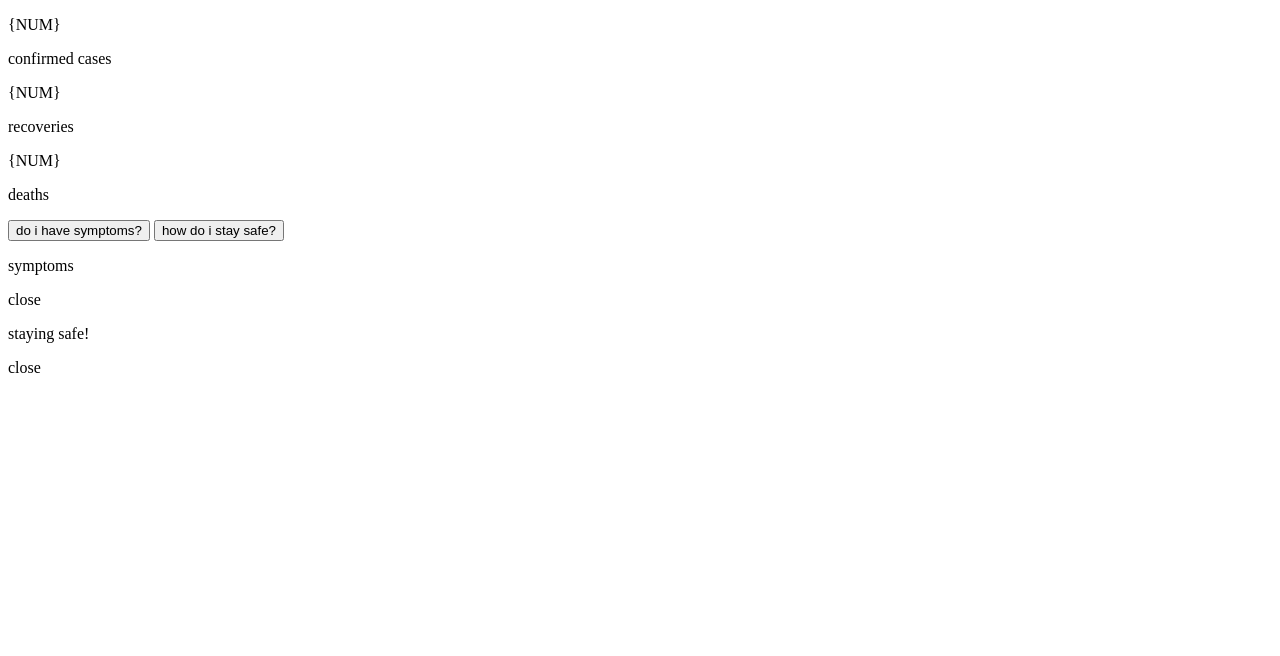
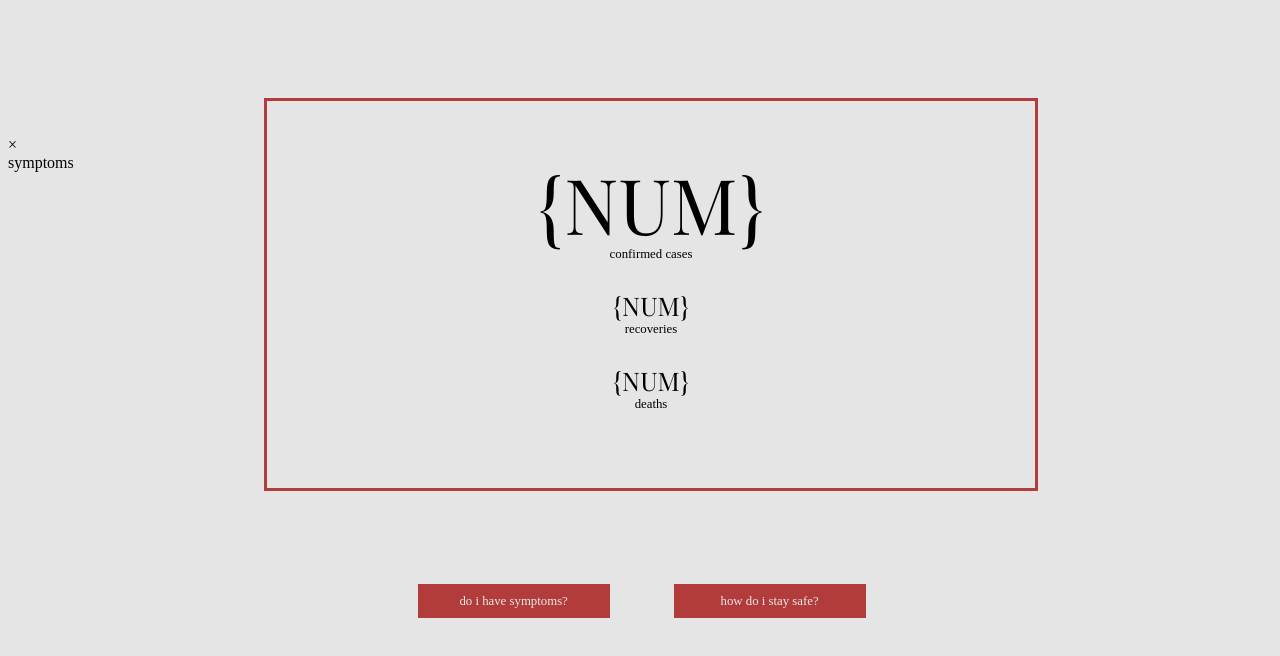
Before and after one commit to trisaleung/counter-covid, a website: page main.html in a window 1280 px wide. Both pictures are taken after a click on the button "do i have symptoms?". Drawn offline with nearby package versions, Linux system fonts and the light colour scheme; a web font is replaced by a local one.

Commit message:
added jquery

```diff
--- a/main.html
+++ b/main.html
@@ -2,10 +2,99 @@
 <html>
     <head>
         <link href="main.css"/>
+        <link href="https://fonts.googleapis.com/css?family=Fauna+One|Playfair+Display&display=swap" rel="stylesheet"/>
+        <script src="jquery-3.4.1.min.js"></script>
         <script src="main.js"></script>
-        <link href="https://fonts.googleapis.com/css?family=Fauna+One|Playfair+Display&display=swap" rel="stylesheet"/>
         <title>counter covid</title>
         <meta name="viewport" content="width=device-width, initial-scale=1.0">
+        <script>
+            $(".open").on("click", function(){
+                $(".popup, .popup-content").addClass("active");
+            });
+        </script>
+        <style>
+            #background {
+                background-color: #E5E5E5;
+            }
+            #outsideBox {
+                text-align: center;
+                width: 50vw;
+                margin-left: 20%;
+                padding: 5%;
+                border: 3px solid #B23B3B;
+                margin-top: 7%;
+                position: absolute;
+                z-index: 1;
+            }
+
+            #confirmedCases {
+                font-family: 'Playfair Display', serif;
+                font-size: 6vw;
+                margin-bottom: 3%;
+                margin-top: -2%;
+            }
+
+            #recoveries {
+                font-family: 'Playfair Display', serif;
+                font-size: 2vw;
+            }
+
+            #deaths {
+                font-family: 'Playfair Display', serif;
+                font-size: 2vw;
+            }
+
+            .labelText {
+                margin-top: -4%;
+                font-family: 'Fauna One', serif;
+                font-size: 1vw;
+            }
+
+            #buttons {
+                display: grid;
+                grid-template-columns: 15vw 15vw;
+                grid-column-gap: 5vw;
+                margin-left: 27%;
+                padding: 5%;
+                margin-top: 40vw;
+                position: absolute;
+                z-index: 1;
+            }
+
+            .buttonText {
+                font-size: 1vw;
+                padding: 5%;
+                transition: 0.5s;
+                background-color: #B23B3B;
+                color: #EAEAEA;
+                border: none;
+                font-family: 'Fauna One', serif;
+            }
+
+            .buttonText:hover {
+                font-size: 1vw;
+                padding: 5%;
+                transition: 0.5s;
+                background-color: #CB5757;
+                border-radius: 15px;
+                border: none;
+            }
+
+            .buttonText:active {
+                background-color: #A32525;
+                border-radius: 40px;
+            }
+
+            .buttonText:focus {
+                outline: 0;
+            }
+
+            #popupSymptoms {
+                margin-top: 10%;
+                position: absolute;
+                z-index: 2;
+            }
+        </style>
     </head>
     <body id="background">
         <div id="outsideBox">
@@ -22,17 +111,16 @@
             <button class="buttonText" id="symptoms">do i have symptoms?</button>
             <button class="buttonText" id="safety">how do i stay safe?</button>
         </div>
-        <div id="popup-symptoms">
-            <p>
+        <div id="popupSymptoms">
+            <span id="popupSymptomsClose">&times;</span>
+            <div id="popupSymptomsContent">
                 symptoms
-            </p>
-            <div class="close">close</div>
+            </div>
         </div>
-        <div id="popup-safety">
+        <!-- <div id="popupSafety">
             <p>
                 staying safe!
             </p>
-            <div class="close">close</div>
-        </div>
+        </div> -->
     </body>
 </html>
--- a/main.js
+++ b/main.js
@@ -1,27 +1,17 @@
-// //appends an "active" class to .popup and .popup-content when the "Open" button is clicked
-// $("#symptoms").on("click", function() {
-//   $("#popup-symptoms").addClass("active");
-// });
+//appends an "active" class to .popup and .popup-content when the "Open" button is clicked
+$("#symptoms").on("click", function() {
+  $("#popup-symptoms").addClass("active");
+});
 
-// //removes the "active" class to .popup and .popup-content when the "Close" button is clicked
-// $(".close, #popup-symptoms").on("click", function() {
-//   $("#popup-symptoms").removeClass("active");
-// });
+//removes the "active" class to .popup and .popup-content when the "Close" button is clicked
+$(".close, #popup-symptoms").on("click", function() {
+  $("#popup-symptoms").removeClass("active");
+});
 
-// $("#safety").on("click", function() {
-//     $("#popup-safety").addClass("active");
-//   });
+$("#safety").on("click", function() {
+    $("#popup-safety").addClass("active");
+  });
 
-// $(".close, #popup-safety").on("click", function() {
-//     $("#popup-safety").removeClass("active");
-// });
-
-$(function() {
-    $( "#popup-safety" ).dialog({
-    autoOpen: false,
-    });
-
-    $("#symptoms").button().click(function () {
-        $("#popup-safety").dialog("open");
-    });
-}
+$(".close, #popup-safety").on("click", function() {
+    $("#popup-safety").removeClass("active");
+});
--- /dev/null
+++ b/package.json
@@ -0,0 +1,5 @@
+{
+  "dependencies": {
+    "jquery": "^3.4.1"
+  }
+}
```
Also changed, not shown: 2 other files.
